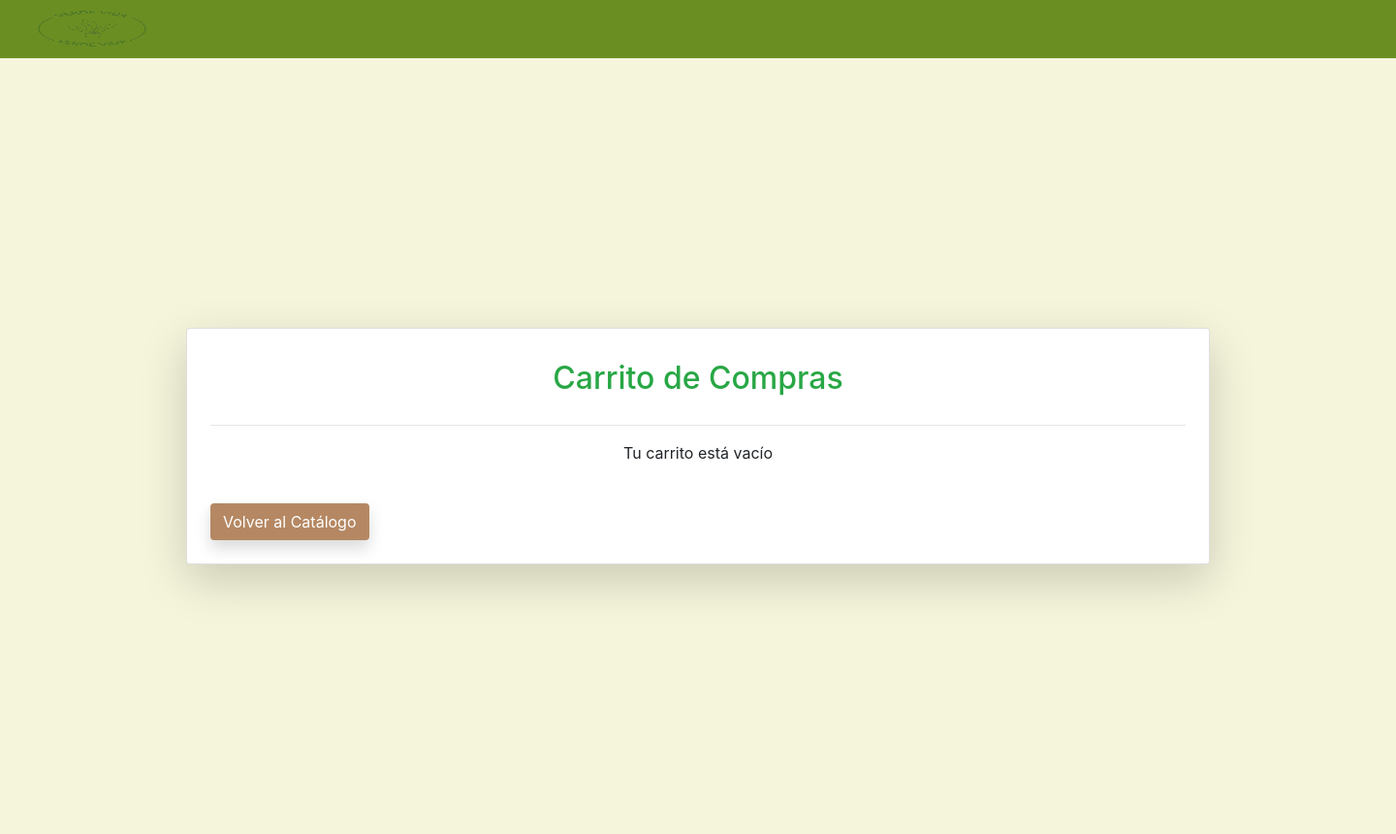
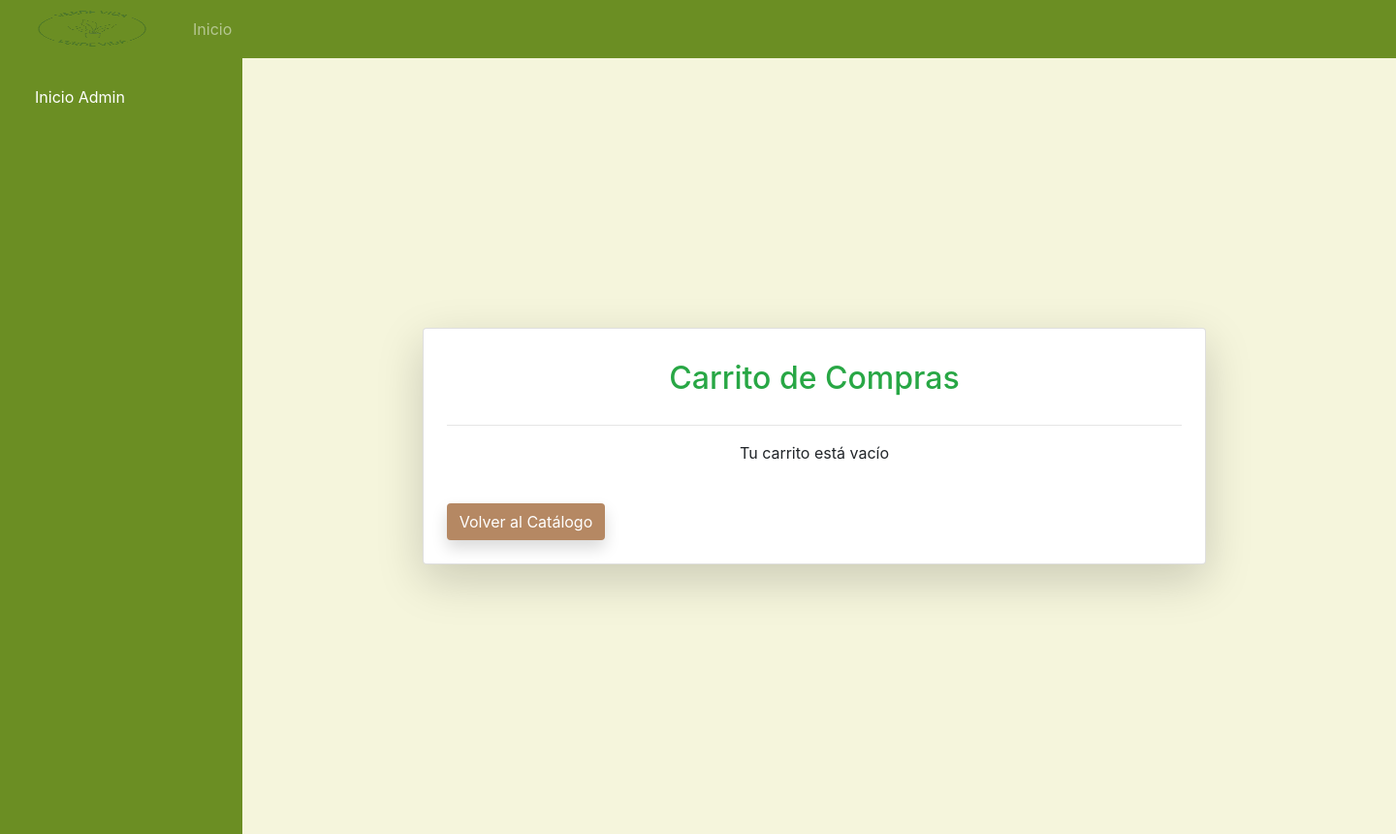
Before and after one commit to CRICAPOGA/Vivero, a Django app: page /sales/cart/ in a window 1440 px wide. Shown: the whole page at 97% size. Run offline with Django 4.2, Linux system fonts and the light colour scheme; some libraries are stand-ins or nearby versions.

Commit message:
Agregada vista admin con notificaciones de stock bajo

```diff
--- a/Vivero/Vivero/templates/base.html
+++ b/Vivero/Vivero/templates/base.html
@@ -22,8 +22,23 @@
             <button class="navbar-toggler" type="button" data-toggle="collapse" data-target="#navbarNav" aria-controls="navbarNav" aria-expanded="false" aria-label="Toggle navigation">
                 <span class="navbar-toggler-icon"></span>
             </button>
+        <div class ="collapse navbar-collapse" id="navbarNav">
+            <ul class="navbar-nav">
+                <li class="nav-item">
+                    <a class="nav-link" href="{% url 'home' %}">Inicio</a>
+                </li>
+            </ul>
+        </div>
         </div>
     </nav>
+    <div class="d-none d-lg-block" style="width: 250px; position: fixed; height: 100vh; background: #6b8e23; padding: 20px;">
+        <ul class="nav flex-column">
+            <li class="nav-item">
+                <a class="nav-link text-white" href="{% url 'admin_home' %}">Inicio Admin</a> <!-- 🔹 Enlace agregado -->
+            </li>
+        </ul>
+    </div>
+    <div class="container" style="margin-left: 270px;">
     {% block content %}
     {% endblock %}
     </div>
--- a/Vivero/Vivero/urls.py
+++ b/Vivero/Vivero/urls.py
@@ -17,6 +17,7 @@ Including another URLconf
 from django.contrib import admin
 from django.urls import path, include
 from . import views
+from .views import admin_home
 
 urlpatterns = [
     path('admin/', admin.site.urls),
@@ -24,4 +25,5 @@ urlpatterns = [
     path('authentication/', include('Authentication.urls')),
     path('sales/', include('Sales.urls')),
     path('inventory/', include('Inventory.urls')),
+    path('admin/home/', admin_home, name='admin_home'),
 ]
```
Also changed, not shown: Vivero/Vivero/templates/admin_home.html (added, +21 -0 lines), Vivero/Vivero/views.py (+14 -0 lines), Vivero/Vivero.db.
